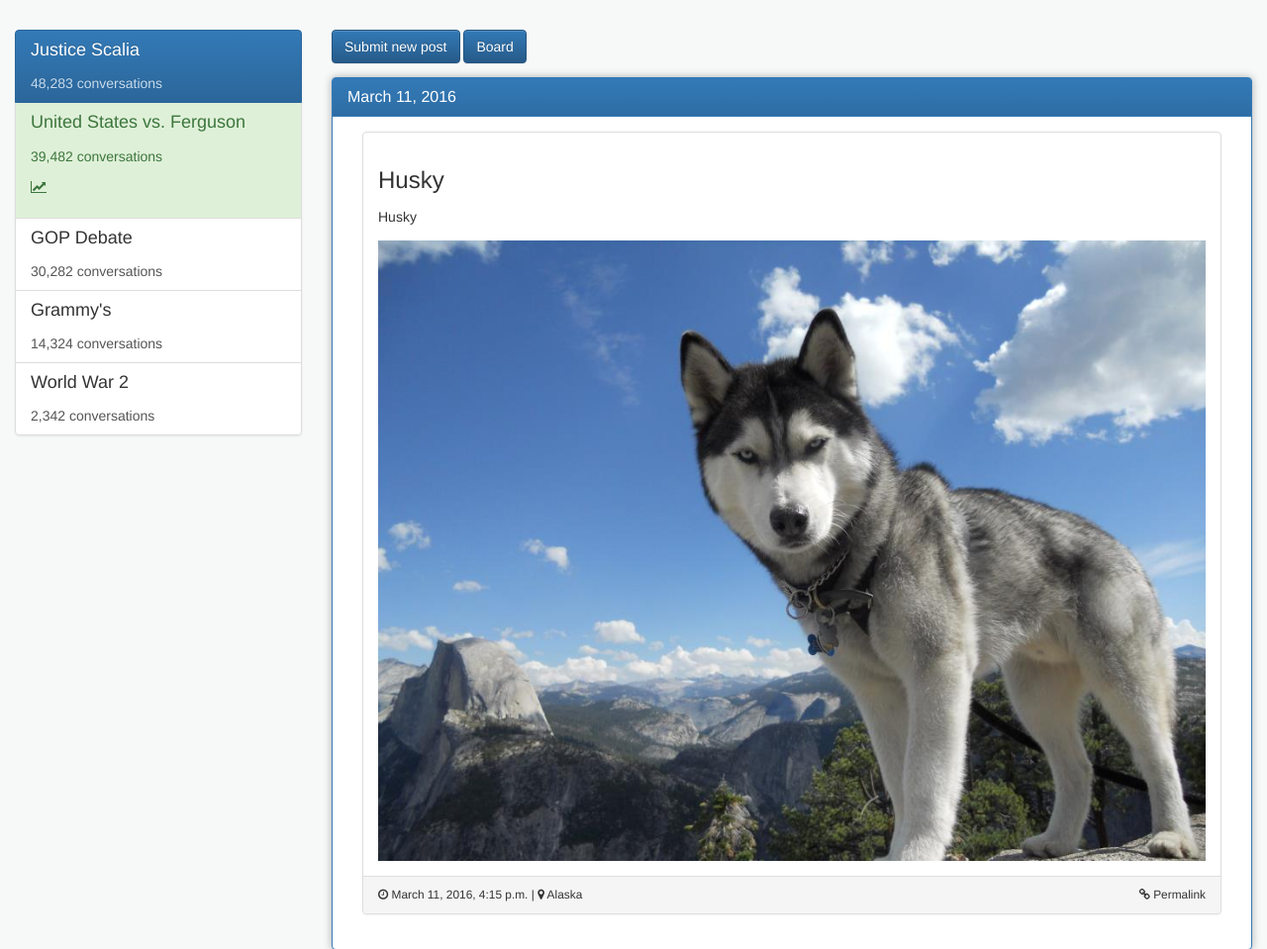
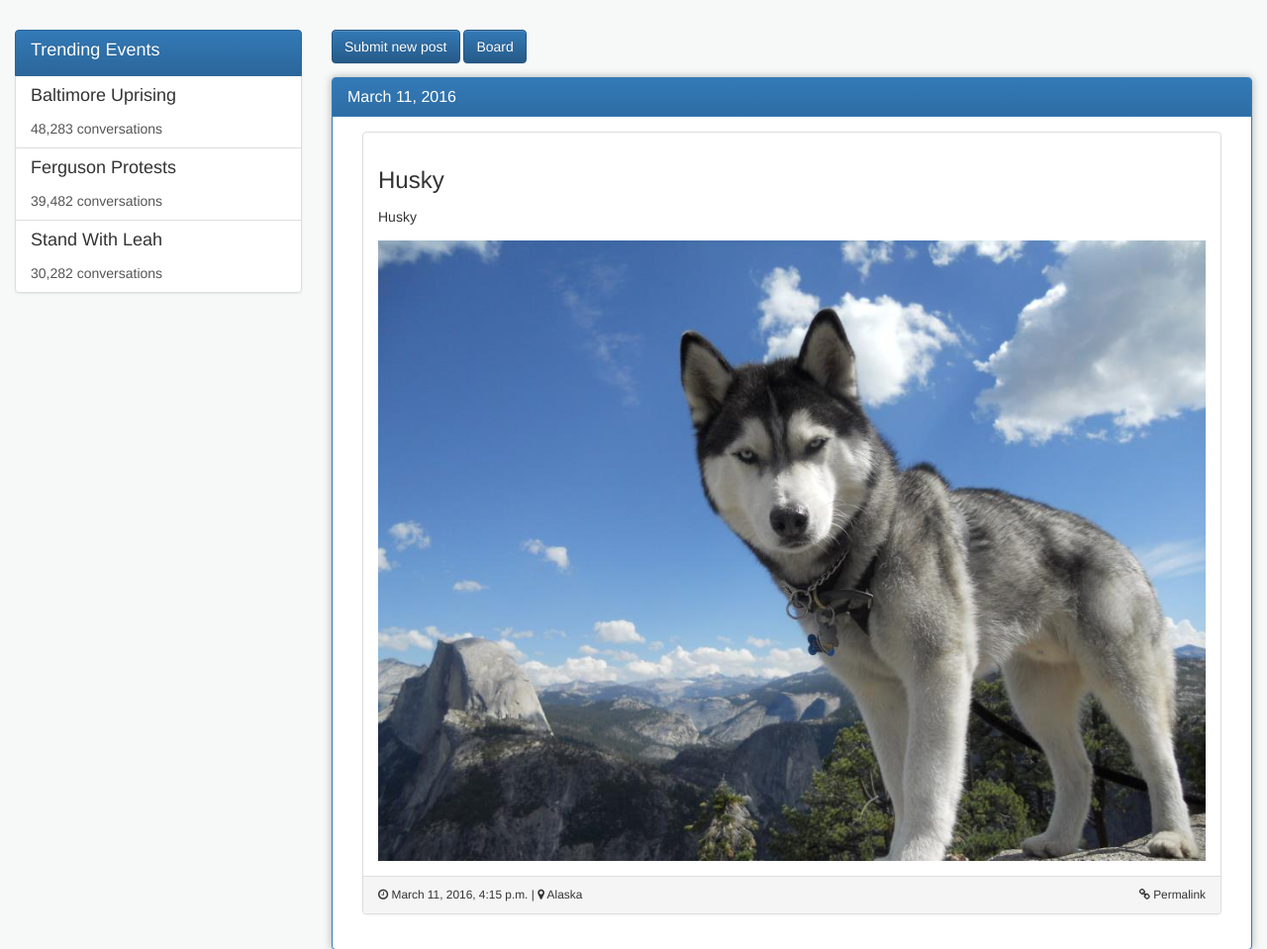
Before and after one commit to sgulati3/CS191, a Django app: page /posts/ in a window 1280 px wide. Shown: the part 202-1161 px from the top of the page at 99% size. Run offline with Django 3.2, Linux system fonts and the light colour scheme; data comes from the database, SQL or seed files in the repository; both versions use the stored data as it was after the commit; data that the repository does not hold is empty; some libraries are stand-ins or nearby versions.

Commit message:
updated events on sidebar

```diff
--- a/CS191/posts/static/css/main.css
+++ b/CS191/posts/static/css/main.css
@@ -11,7 +11,7 @@ a {
 	color: inherit;
 }
 
-.test {
+.big-margin-top {
 	margin-top: 3em;
 }
 
--- a/CS191/posts/templates/posts/detail.html
+++ b/CS191/posts/templates/posts/detail.html
@@ -25,8 +25,9 @@
                         </div>
                         {% endif %}
                     </div>
-                    <div class="test">
-                        <h6 class="text-muted margin-top">Event Date: {{ post.event_date }}</h6>
+                    <div class="big-margin-top">
+                        <h6 class="text-muted">Event: {{ post.get_event_display }}</h6>
+                        <h6 class="text-muted">Event Date: {{ post.event_date }}</h6>
                         <h6 class="text-muted">Submission Date: {{ post.sub_date }}</h6>
                         <h6 class="text-muted">Location: {{ post.location }}</h6>
                         <!-- Total number of endorsements -->
--- a/CS191/posts/templates/posts/index.html
+++ b/CS191/posts/templates/posts/index.html
@@ -8,28 +8,21 @@
 		<div class="row">
 			<div class="col-md-3 col-sm-3" id="topics-container">
 				<div class="list-group affix-pre" id="topics" data-clampedwidth="#topics-container">
-					<a href="#" class="list-group-item active">
-						<h4 class="list-group-item-heading">Justice Scalia</h4>
+					<a class="list-group-item active">
+						<h4 class="list-group-item-heading">Trending Events</h4>
+						<!-- <p class="list-group-item-text">48,283 conversations</p> -->
+					</a>
+					<a href="#" class="list-group-item">
+						<h4 class="list-group-item-heading">Baltimore Uprising</h4>
 						<p class="list-group-item-text">48,283 conversations</p>
 					</a>
-					<a href="#" class="list-group-item list-group-item-success">
-						<h4 class="list-group-item-heading">United States vs. Ferguson</h4>
-						<p class="list-group-item-text">
-							<p>39,482 conversations</p>
-							<p><i class="fa fa-line-chart hot-topic"></i></p>
-						</p>
+					<a href="#" class="list-group-item">
+						<h4 class="list-group-item-heading">Ferguson Protests</h4>
+						<p class="list-group-item-text">39,482 conversations</p>
 					</a>
 					<a href="#" class="list-group-item">
-						<h4 class="list-group-item-heading">GOP Debate</h4>
+						<h4 class="list-group-item-heading">Stand With Leah</h4>
 						<p class="list-group-item-text">30,282 conversations</p>
-					</a>
-					<a href="#" class="list-group-item">
-						<h4 class="list-group-item-heading">Grammy's</h4>
-						<p class="list-group-item-text">14,324 conversations</p>
-					</a>
-					<a href="#" class="list-group-item">
-						<h4 class="list-group-item-heading">World War 2</h4>
-						<p class="list-group-item-text">2,342 conversations</p>
 					</a>
 				</div>
 			</div>
```
Also changed, not shown: CS191/db.sqlite3, CS191/posts/migrations/0012_post_event.py (added), CS191/posts/static/images/husky2_ngXfluq.jpg (added).
